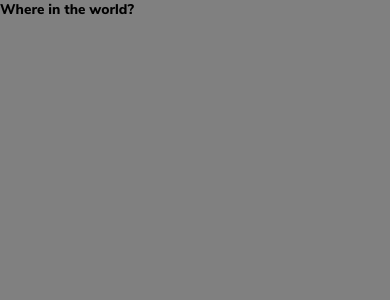
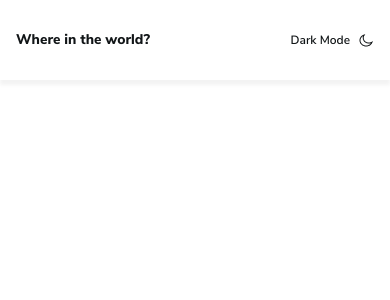
Before and after one commit to IgnacioGonzalia/countries-app, a React Native app: screen / in a window 390 px wide. Shown: the top 300 px of the page. Built offline with nearby package versions, Linux system fonts and the light colour scheme.

Commit message:
light/dark theme

```diff
--- a/App.tsx
+++ b/App.tsx
@@ -2,7 +2,13 @@ import { useEffect, useState } from "react";
 import { loadFonts } from "./core/theme/Typhography";
 import { StatusBar } from "expo-status-bar";
 import { SafeAreaProvider } from "react-native-safe-area-context";
+import { ThemeProvider, useTheme } from "./core/context/ThemeContext";
 import HomeScreen from "./screens/HomeScreen";
+
+const StatusBarWrapper = () => {
+  const { theme } = useTheme();
+  return <StatusBar style={theme === "dark" ? "light" : "dark"} />;
+};
 
 export default function App() {
   const [fontsLoaded, setFontsLoaded] = useState(false);
@@ -19,9 +25,11 @@ export default function App() {
   if (!fontsLoaded) return null;
 
   return (
-    <SafeAreaProvider>
-      <StatusBar style="auto" />
-      <HomeScreen />
-    </SafeAreaProvider>
+    <ThemeProvider>
+      <SafeAreaProvider>
+        <StatusBarWrapper />
+        <HomeScreen />
+      </SafeAreaProvider>
+    </ThemeProvider>
   );
 }
--- a/components/Button.tsx
+++ b/components/Button.tsx
@@ -0,0 +1,46 @@
+import { TextStyle, TouchableOpacity, View, ViewStyle } from "react-native";
+import TextComponent from "./TextComponent";
+import Column from "./layout/Column";
+import Row from "./layout/Row";
+
+interface ButtonProps {
+  onPress: () => void;
+  text: string;
+  textStyle?: TextStyle;
+  orientation?: "horizontal" | "vertical";
+  reverse?: boolean;
+  style?: ViewStyle;
+  icon?: React.ReactNode;
+  iconStyle?: ViewStyle;
+  gap?: number;
+}
+
+const Button = ({
+  onPress,
+  text,
+  textStyle,
+  orientation = "horizontal",
+  reverse = false,
+  style = {},
+  icon = <></>,
+  iconStyle = {},
+  gap = 0,
+}: ButtonProps) => {
+  return (
+    <TouchableOpacity onPress={onPress} style={style} activeOpacity={0.7}>
+      {orientation === "horizontal" ? (
+        <Row reverse={reverse} gap={gap}>
+          <TextComponent text={text} textStyle={textStyle} />
+          <View style={iconStyle}>{icon}</View>
+        </Row>
+      ) : (
+        <Column reverse={reverse} gap={gap}>
+          <TextComponent text={text} textStyle={textStyle} />
+          <View style={iconStyle}>{icon}</View>
+        </Column>
+      )}
+    </TouchableOpacity>
+  );
+};
+
+export default Button;
--- a/components/TextComponent.tsx
+++ b/components/TextComponent.tsx
@@ -1,4 +1,5 @@
 import { Text, TextProps, TextStyle, View, ViewStyle } from "react-native";
+import { useTheme } from "../core/context/ThemeContext";
 
 interface TextComponentProps {
   text: string | number;
@@ -15,10 +16,12 @@ const TextComponent = ({
   style,
   props,
 }: TextComponentProps) => {
+  const { colors } = useTheme();
+
   return (
     <View style={style}>
       <Text
-        style={textStyle}
+        style={[{ color: colors.text }, textStyle]}
         numberOfLines={numberOfLines ?? undefined}
         ellipsizeMode={numberOfLines ? "tail" : undefined}
         {...props}
--- a/components/layout/Column.tsx
+++ b/components/layout/Column.tsx
@@ -11,6 +11,7 @@ interface ColumnProps {
     | "space-around";
   gap?: number;
   style?: ViewStyle;
+  reverse?: boolean;
 }
 
 const Column = ({
@@ -19,11 +20,12 @@ const Column = ({
   justify = "flex-start",
   gap = 0,
   style,
+  reverse = false,
 }: ColumnProps) => {
   return (
     <View
       style={{
-        flexDirection: "column",
+        flexDirection: reverse ? "column-reverse" : "column",
         alignItems: align,
         justifyContent: justify,
         gap: gap,
--- a/components/layout/Row.tsx
+++ b/components/layout/Row.tsx
@@ -12,6 +12,7 @@ interface RowProps {
   gap?: number;
   wrap?: boolean;
   style?: ViewStyle;
+  reverse?: boolean;
 }
 
 const Row = ({
@@ -21,11 +22,12 @@ const Row = ({
   gap = 0,
   wrap = false,
   style,
+  reverse = false,
 }: RowProps) => {
   return (
     <View
       style={{
-        flexDirection: "row",
+        flexDirection: reverse ? "row-reverse" : "row",
         alignItems: align,
         justifyContent: justify,
         flexWrap: wrap ? "wrap" : "nowrap",
--- /dev/null
+++ b/core/context/ThemeContext.tsx
@@ -0,0 +1,34 @@
+import {
+  createContext,
+  useContext,
+  useState,
+  useMemo,
+  useCallback,
+} from "react";
+import { Colors } from "../theme/Colors";
+
+type Theme = "light" | "dark";
+
+const ThemeCtx = createContext({
+  theme: "light" as Theme,
+  colors: Colors.light,
+  toggleTheme: () => {},
+});
+
+export const ThemeProvider = ({ children }: { children: React.ReactNode }) => {
+  const [theme, setTheme] = useState<Theme>("light");
+
+  const toggleTheme = useCallback(
+    () => setTheme((prev) => (prev === "light" ? "dark" : "light")),
+    [],
+  );
+
+  const value = useMemo(
+    () => ({ theme, colors: Colors[theme], toggleTheme }),
+    [theme, toggleTheme],
+  );
+
+  return <ThemeCtx.Provider value={value}>{children}</ThemeCtx.Provider>;
+};
+
+export const useTheme = () => useContext(ThemeCtx);
--- a/core/theme/Colors.ts
+++ b/core/theme/Colors.ts
@@ -0,0 +1,12 @@
+export const Colors = {
+  light: {
+    background: "#FAFAFA",
+    text: "#111517",
+    navbarBg: "#FFF",
+  },
+  dark: {
+    background: "#202C36",
+    text: "#FFF",
+    navbarBg: "#2B3844",
+  },
+};
--- a/core/theme/Typhography.ts
+++ b/core/theme/Typhography.ts
@@ -16,4 +16,8 @@ export const typhography = StyleSheet.create({
     fontSize: 14,
     lineHeight: 20,
   },
+  themeToggle: {
+    fontFamily: "NunitoSansSemiBold",
+    fontSize: 12,
+  },
 });
--- a/screens/HomeScreen.tsx
+++ b/screens/HomeScreen.tsx
@@ -1,21 +1,15 @@
 import { SafeAreaView } from "react-native-safe-area-context";
-import TextComponent from "../components/TextComponent";
-import { typhography } from "../core/theme/Typhography";
-import { StyleSheet } from "react-native";
+import { useTheme } from "../core/context/ThemeContext";
+import Navbar from "../views/Navbar";
 
 const HomeScreen = () => {
+  const { colors } = useTheme();
+
   return (
-    <SafeAreaView style={styles.container}>
-      <TextComponent text="Where in the world?" textStyle={typhography.logo} />
+    <SafeAreaView style={{ flex: 1, backgroundColor: colors.navbarBg }}>
+      <Navbar />
     </SafeAreaView>
   );
 };
 
-const styles = StyleSheet.create({
-  container: {
-    flex: 1,
-    backgroundColor: "#808080",
-  },
-});
-
 export default HomeScreen;
--- /dev/null
+++ b/views/Navbar.tsx
@@ -0,0 +1,46 @@
+import { Image, StyleSheet } from "react-native";
+import { useTheme } from "../core/context/ThemeContext";
+import { typhography } from "../core/theme/Typhography";
+import Row from "../components/layout/Row";
+import Button from "../components/Button";
+import TextComponent from "../components/TextComponent";
+
+const Navbar = () => {
+  const { colors, theme, toggleTheme } = useTheme();
+
+  const icons = {
+    light: require("../assets/images/moon-outline.png"),
+    dark: require("../assets/images/filled-moon.png"),
+  };
+
+  return (
+    <Row
+      justify="space-between"
+      align="center"
+      style={{ ...styles.container, backgroundColor: colors.navbarBg }}
+    >
+      <TextComponent text="Where in the world?" textStyle={typhography.logo} />
+      <Button
+        onPress={toggleTheme}
+        text="Dark Mode"
+        textStyle={typhography.themeToggle}
+        icon={<Image source={icons[theme]} />}
+        gap={8}
+      />
+    </Row>
+  );
+};
+
+const styles = StyleSheet.create({
+  container: {
+    paddingHorizontal: 16,
+    paddingVertical: 30,
+    elevation: 3,
+    shadowColor: "#000",
+    shadowOffset: { width: 0, height: 5 },
+    shadowOpacity: 0.05,
+    shadowRadius: 3.84,
+  },
+});
+
+export default Navbar;
```
